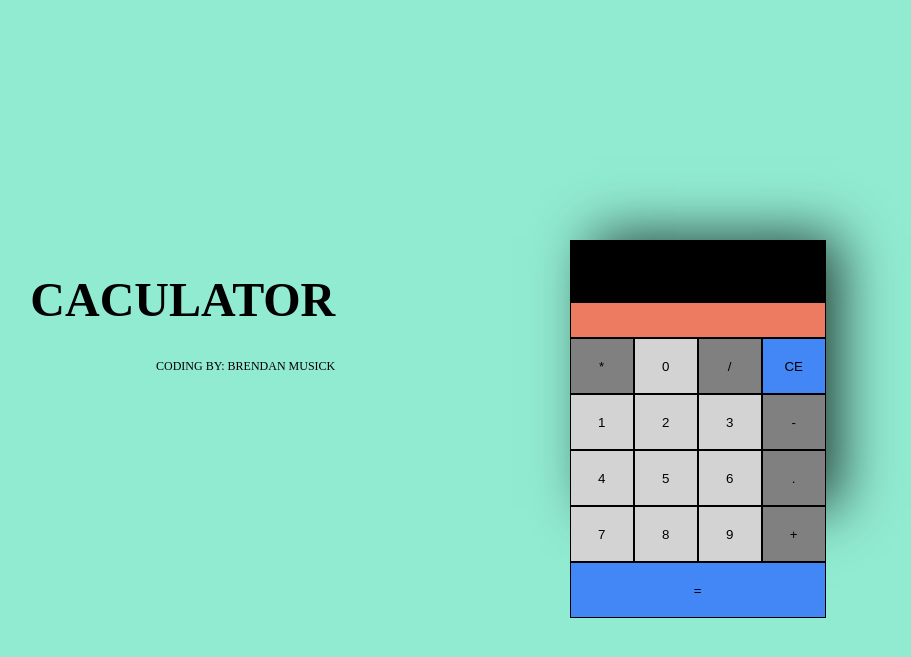
After one commit to B-Musick/portfolio-final, a Node server app: page /projects/calculator in a window 1280 px wide. The commit adds this page. Shown: the top 657 px of the page, without its empty margins (212-1123 px from the left). Run offline with Node 20, Linux system fonts and the light colour scheme; the visitor is signed in with stand-in values (Sample User, id 1); some libraries are stand-ins or nearby versions.

Commit message:
added a few projects to projects page

```diff
--- a/app.js
+++ b/app.js
@@ -11,6 +11,7 @@ let express     = require('express'); // Import express package
 const path = require('path');
 
 app.use(express.static(path.join(__dirname, '..', 'app')));
+
 // This is needed for the PUT request of update
 let methodOverride = require('method-override');
 
@@ -45,14 +46,15 @@ app.use(function (req, res, next) {
 app.use(methodOverride("_method"));
 
 // CONNECT THE DATABASE RUNNING ON DEFAULT PORT 27017
-mongoose.connect(process.env.DATABASEURL, {
-    userNewUrlParser: true,
-    useCreateIndex: true
-}).then(() => {
-    console.log("Connected to DB!");
-}).catch(err => {
-    console.log("Error: ", err.message);
-});
+mongoose.connect("mongodb://localhost:27017/portfolio"), { useNewUrlParser: true };
+// mongoose.connect(process.env.DATABASEURL, {
+//     userNewUrlParser: true,
+//     useCreateIndex: true
+// }).then(() => {
+//     console.log("Connected to DB!");
+// }).catch(err => {
+//     console.log("Error: ", err.message);
+// });
 
 app.set('view engine', 'ejs'); // Dont have to add .ejs to files
 app.use(bodyParser.urlencoded({ extended: true }));
@@ -69,7 +71,6 @@ app.use('/blogs', blogRoutes); // Import blog routes
 app.use('/projects',projectRoutes); // Import project routes
 
 
-
 // app.listen(3000,()=>{
 //     // Start application
 //     console.log('Server Ready')
--- a/package.json
+++ b/package.json
@@ -28,5 +28,7 @@
     "passport-local": "^1.0.0",
     "passport-local-mongoose": "^5.0.1",
     "path": "^0.12.7"
-  }
+  },
+  "devDependencies": {},
+  "keywords": []
 }
--- /dev/null
+++ b/public/scripts/calculator.js
@@ -0,0 +1,222 @@
+let display = document.getElementById('display');
+let currentOperationDisplay = document.getElementById('current-operation');
+
+let operations = [];
+/***************************** INTEGERS  **************************************/
+let zero = document.getElementById('zero');
+let one = document.getElementById('one');
+let two = document.getElementById('two');
+let three = document.getElementById('three');
+let four = document.getElementById('four');
+let five = document.getElementById('five');
+let six = document.getElementById('six');
+let seven = document.getElementById('seven');
+let eight = document.getElementById('eight');
+let nine = document.getElementById('nine');
+
+/************************ OPERATIONAL BUTTONS  ********************************/
+let equals = document.getElementById('equals');
+let divide = document.getElementById('divide');
+let multiply = document.getElementById('multiply');
+let add = document.getElementById('add');
+let subtract = document.getElementById('subtract');
+let decimal = document.getElementById('decimal');
+let clear = document.getElementById('clear');
+
+/**************************** VARIABLES ***************************************/
+
+// Hold the DOM handles to access buttons
+let calculatorButtons = [
+    zero, one, two, three, four, five, six, seven, eight, nine,
+    decimal, equals, divide, multiply, add, subtract, clear
+]
+
+// Used to perform the operations in the getTotal() method
+let operationalValues = {
+    '+': (x, y) => x + y,
+    '-': (x, y) => x - y,
+    '*': (x, y) => x * y,
+    '/': (x, y) => x / y,
+}
+
+// Will let know if the loop of calcButtons should push value or not
+// Turned on and off by multiDigitInteger()
+let multiDigit = false;
+
+// This will let it be know decimal value is occuring
+let decimalActivated = false;
+
+// Used so multiDigit() method will know when it can add values to a negative operator
+let negativeVal = false;
+
+// Loops through all the buttons, checks if selected, performs appropriate math
+calculatorButtons.forEach(val => {
+    val.addEventListener('click', () => {
+        let clickedButton = val.value;
+        activateDecimal(clickedButton)
+        multipleZeroesAtStart(clickedButton); // Prevents multiple zeroes
+        multiDigitInteger(clickedButton); // If last value in array is int and so is current
+        addValToOperationArray(clickedButton);
+        clearCalc(clickedButton); // Clear the calculator if button is CE
+        getTotal(clickedButton); // Get the total if equals was pressed
+        setDisplay(clickedButton); // Sets the display with the operations and current operation
+    })
+});
+
+addValToOperationArray = (clickedButton) => {
+    // If a multiDigit hasnt occured, then add the single digit to array
+    if (!multiDigit && !decimalActivated) {
+        if (clickedButton !== "-" && Number.isNaN(parseFloat(clickedButton)) && Number.isNaN(parseFloat(operations[operations.length - 1]))) {
+            // Prevent multiple operations from being pressed in row (unless negative value)
+
+        } else if (clickedButton === '-' && Number.isNaN(parseFloat(operations[operations.length - 1]))) {
+            // Can only add negative to value if operator is before or array empty
+            multiDigit = true;
+            negativeVal = true;
+            operations.push(clickedButton); // Add the clicked value to array as string
+        } else {
+            console.log(Number.isNaN(operations[operations.length - 1]))
+            operations.push(clickedButton); // Add the clicked value to array as string
+        }
+
+    }
+}
+
+setDisplay = (buttonVal) => {
+    // Set the display from the operations/numbers in the array
+    let displayVal = '';
+
+    if (operations.length !== 0 && buttonVal !== "=") {
+        // If there are operations/numbers, then set display to show them
+        operations.forEach(val => {
+            displayVal += val;
+        })
+    } else if (operations.length !== 0 && buttonVal === "=") {
+        // if button is equals, just display total not the whole equation
+        // When equals was pressed, deleted all values in array and left the total
+        displayVal = operations[0];
+    } else {
+        // If no operations occuring, set default to 0
+        displayVal = '0';
+    }
+
+    // Show all the operations
+    display.textContent = displayVal;
+    // Show the current operation or number
+    currentOperationDisplay.textContent = operations[operations.length - 1];
+}
+
+clearCalc = (buttonVal) => {
+    // If button clicked is CE then clear the calculator
+    if (buttonVal === "CE") {
+        operations = [];
+        console.log('Operations cleared')
+    }
+};
+
+getTotal = (buttonVal) => {
+    // Get the total value and set to display
+
+    let total = 0;
+    if (buttonVal === '=') {
+        // If '=' clicked then return the total
+        total += parseFloat(operations[0]); // Set total to first value in array
+        let currentOperator = ""; // Holds next operator to be used
+
+        for (let i = 1; i < operations.length; i++) {
+            if (parseFloat(operations[i])) {
+                // If current operations[i] is a number, then use operator between
+                total = performOperation(currentOperator, total, parseFloat(operations[i]));
+                console.log(total)
+            } else if (operations[i] !== '=') {
+                // Sets next operator to be used
+                currentOperator = operations[i];
+                // currentOperator = operationalValues[operations[i]];
+            }
+        }
+        // total is used so setDisplay can set it to screen when equals is pressed
+        operations = []; // Delete the values in the array leave only total, so can add to this total after
+        operations.push(total);
+
+
+    }
+}
+
+multiDigitInteger = (buttonVal) => {
+    // Used to check if an integer with multiple digits is forming
+    // Doesnt act when decimal is activated
+
+    if ((parseInt(operations[operations.length - 1]) && !Number.isNaN(parseInt(buttonVal)) && !decimalActivated)) {
+        // Had to use Number.isNaN otherwise it was seeing 0 as a falsey, so wasnt adding 0 to a value like 10.5
+        // it was separating it and not making multidigit (like ["1", "0"])
+        console.log('multidigit')
+        // If last value in array is an integer and so is the current, then
+        // multidigit integer is forming so add to that
+        operations[operations.length - 1] += buttonVal;
+        multiDigit = true;
+        negativeVal = false;
+    } else if (negativeVal && Number.isNaN(parseFloat(buttonVal))) {
+        // If negativeVal made, but another operation is added before number/after negative,
+        // Then cut out the operation and the negative val (set to false)
+        operations.splice(operations.length - 2, 2, buttonVal);
+        negativeVal = false;
+        multiDigit = false;
+    }
+
+    else if (negativeVal && !Number.isNaN(parseFloat(buttonVal))) {
+        // If negativeVal is created (in addValToOperation()), and the current button isnt an operator
+        // then append the number to the negative to make it a negative number
+        operations[operations.length - 1] += buttonVal;
+        multiDigit = true;
+        negativeVal = false;
+    } else {
+        multiDigit = false;
+    }
+    console.log(operations)
+}
+
+multipleZeroesAtStart = (clickedButton) => {
+    // Make sure value doesnt start with multiple zeroes
+    if (operations[operations.length - 1] === '0' && clickedButton === '0' && !decimalActivated) {
+        // If the last value in array is 0,and not a decimal, then remove it and add current
+        operations.pop();
+    }
+}
+
+activateDecimal = (clickedButton) => {
+
+    // Only this acts when decimal is activated
+    if (clickedButton === '.' && !decimalActivated && !Number.isNaN(parseFloat(operations[operations.length - 1]))) {
+        // If current value is a decimal and one not already activated, and last
+        // value not an operation (would equal NaN), then append to last value
+
+        decimalActivated = true;
+        multiDigit = false;
+        operations[operations.length - 1] += clickedButton;
+    } else if (clickedButton === '.' && operations[operations.length - 1].includes('.')) {
+        // If try to add multiple decimals, dont include the current one
+
+    } else if (decimalActivated && clickedButton !== '.' && !Number.isNaN(parseFloat(clickedButton))) {
+
+        // If there isnt already a decimal, and clickedButton is a number and this is a decimal val
+        // append the integer to the last value in array
+        operations[operations.length - 1] += clickedButton;
+
+    } else if (decimalActivated && !parseFloat(clickedButton)) {
+
+        // If the current clickedButton is an operation, then deactivate decimal
+        decimalActivated = false;
+    }
+}
+
+performOperation = (operation, total, nextVal) => {
+    if (operation === '+') {
+        return total += nextVal
+    } else if (operation === '-') {
+        return total -= nextVal
+    } else if (operation === '*') {
+        return total *= nextVal
+    } else if (operation === '/') {
+        return total /= nextVal
+    }
+}
--- a/public/stylesheets/blogs/index.css
+++ b/public/stylesheets/blogs/index.css
@@ -3,7 +3,7 @@
     background-color:rgb(87, 51, 114);
     padding: 30px;
     padding-top: 0px;
-    height: 69vh;
+    height: 79vh;
     overflow: scroll;
 }
 
--- a/public/stylesheets/footer.css
+++ b/public/stylesheets/footer.css
@@ -8,7 +8,8 @@
     display: flex;
     justify-content: center;
     padding-bottom: 6px;
-
+    position: absolute;
+    bottom:0px;
 
 
 }
--- a/public/stylesheets/landing.css
+++ b/public/stylesheets/landing.css
@@ -2,7 +2,7 @@
 /* LANDING PAGE MISSION STATEMENT */
 .name-mission-statement{
     /* Will take up the whole page besides the header */
-    height: 74vh;
+    height: 78vh;
     width: 100vw;
     display:flex;
     justify-content: flex-end;
@@ -11,7 +11,7 @@
 }
 .mission-statement-headshot{
     background: url(https://imgur.com/zzbfnJd.jpg) no-repeat linear-gradient(to right, white, transparent 90%);;
-    height: 74vh;
+    height: 78vh;
     width: 30vw;
     background-size: cover;
 
--- /dev/null
+++ b/public/stylesheets/projects/calculator.css
@@ -0,0 +1,65 @@
+body{
+    display: flex;
+    flex-wrap: wrap;
+    justify-content: space-evenly;
+    margin-top: 30vh;
+    font-size: 3vh;
+    text-align: end;
+    background-color: #91ebd1;
+}
+#display{
+
+    width: 100%;
+    height: 65%;
+    color: white;
+    background-color: black;
+}
+#calculator-container{
+    -webkit-box-shadow: 18px -8px 54px -5px rgba(0,0,0,0.75);
+    -moz-box-shadow: 18px -8px 54px -5px rgba(0,0,0,0.75);
+    box-shadow: 18px -8px 54px -5px rgba(0,0,0,0.75);
+    width: 20vw;
+    height: 35vh;
+}
+#calculator-displays-container{
+    border: black solid 1px;
+    height:12vh;
+
+}
+#current-operation{
+    height: 35%;
+    background-color: #ed7b61;
+}
+#calculator-buttons-container{
+    display: grid;
+    width: 20vw;
+    height: 35vh;
+
+}
+.row{
+    display:flex;
+
+}
+button{
+    border: black solid 1px;
+    padding: 0;
+    width: 25%;
+    height: 100%;
+
+}
+button:hover{
+    opacity: 0.7;
+}
+.integer-button{
+    background-color: lightgray;
+}
+.operation-button{
+    background-color: gray;
+}
+#equals {
+    width: 100%;
+    background-color: #4287f5;
+}
+#clear{
+    background-color: #4287f5;
+}
--- a/routes/projects.js
+++ b/routes/projects.js
@@ -10,4 +10,10 @@ router.get('/2048',(req,res)=>{
     res.sendFile(path.join(__dirname,'..','views/projects/2048/index.html'));
 })
 
+router.get('/calculator', (req, res) => {
+    res.sendFile(path.join(__dirname, '..', 'views/projects/calculator/index.html'));
+})
+
+
+
 module.exports = router;
--- /dev/null
+++ b/views/projects/calculator/index.html
@@ -0,0 +1,79 @@
+<!DOCTYPE html>
+<html lang="en">
+<head>
+    <meta charset="UTF-8">
+    <meta name="viewport" content="width=device-width, initial-scale=1.0">
+    <meta http-equiv="X-UA-Compatible" content="ie=edge">
+    <title>Calculator</title>
+    <link rel="stylesheet" href="/stylesheets/projects/calculator.css">
+</head>
+<body>
+    <div>
+        <h1>CACULATOR</h1>
+        <p style="font-size: 1.5vh">CODING BY: BRENDAN MUSICK</p>
+    </div>
+
+    <div id="calculator-container">
+        <div id="calculator-displays-container">
+            <div style="color:white" id="display">
+
+            </div>
+            <div id="current-operation">
+
+            </div>
+        </div>
+        <div id="calculator-buttons-container">
+            <div class="row">
+                <button class="operation-button" id="multiply" value="*">*</button>
+                <button class="integer-button" id="zero" value="0">0</button>
+                <button class="operation-button" id="divide" value="/">/</button>
+                <button id="clear" value="CE">CE</button>
+            </div>
+
+            <div class="row">
+                <button class="integer-button" id="one" value="1">1</button>
+                <button class="integer-button" id="two" value="2">2</button>
+                <button class="integer-button" id="three" value="3">3</button>
+                <button class="operation-button" id="subtract" value="-">-</button>
+            </div>
+
+            <div class="row">
+                <button class="integer-button" id="four" value="4">4</button>
+                <button class="integer-button" id="five" value="5">5</button>
+                <button class="integer-button" id="six" value="6">6</button>
+                <button class="operation-button" id="decimal" value=".">.</button>
+
+            </div>
+
+            <div class="row">
+
+                <button class="integer-button" id="seven" value="7">7</button>
+                <button class="integer-button" id="eight" value="8">8</button>
+                <button class="integer-button" id="nine" value="9">9</button>
+                <button class="operation-button" id="add" value="+">+</button>
+            </div>
+
+            <div class="row">
+                <button id="equals" value="=">=</button>
+            </div>
+        </div>
+
+
+    </div>
+
+    <script src="/scripts/calculator.js"></script>
+
+
+
+
+
+
+
+
+
+
+
+
+
+</body>
+</html>
```
Also changed, not shown: public/stylesheets/projects/index.css (+32 -8 lines), views/projects/index.ejs (+59 -4 lines), README.md (added), 4 other files.
